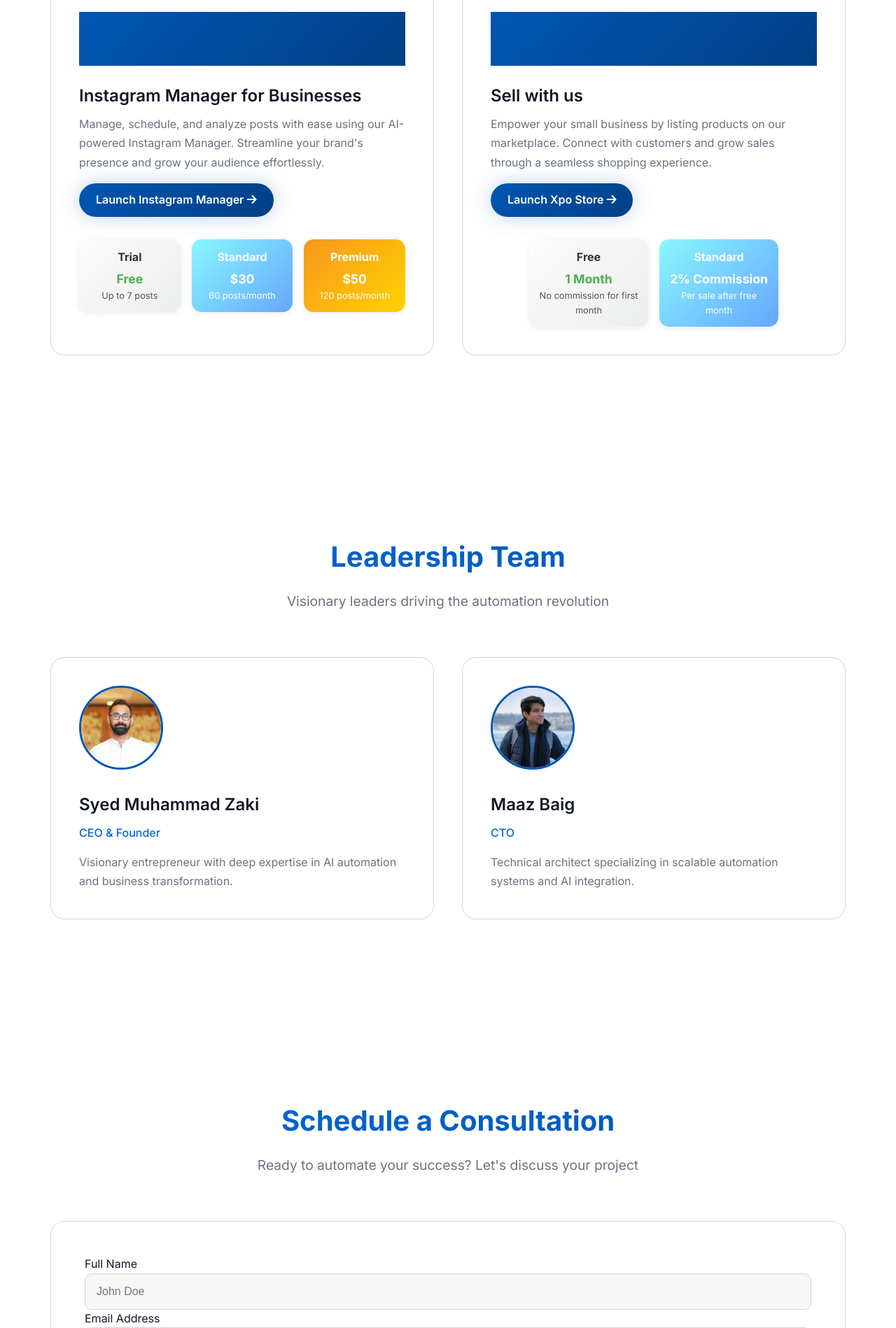
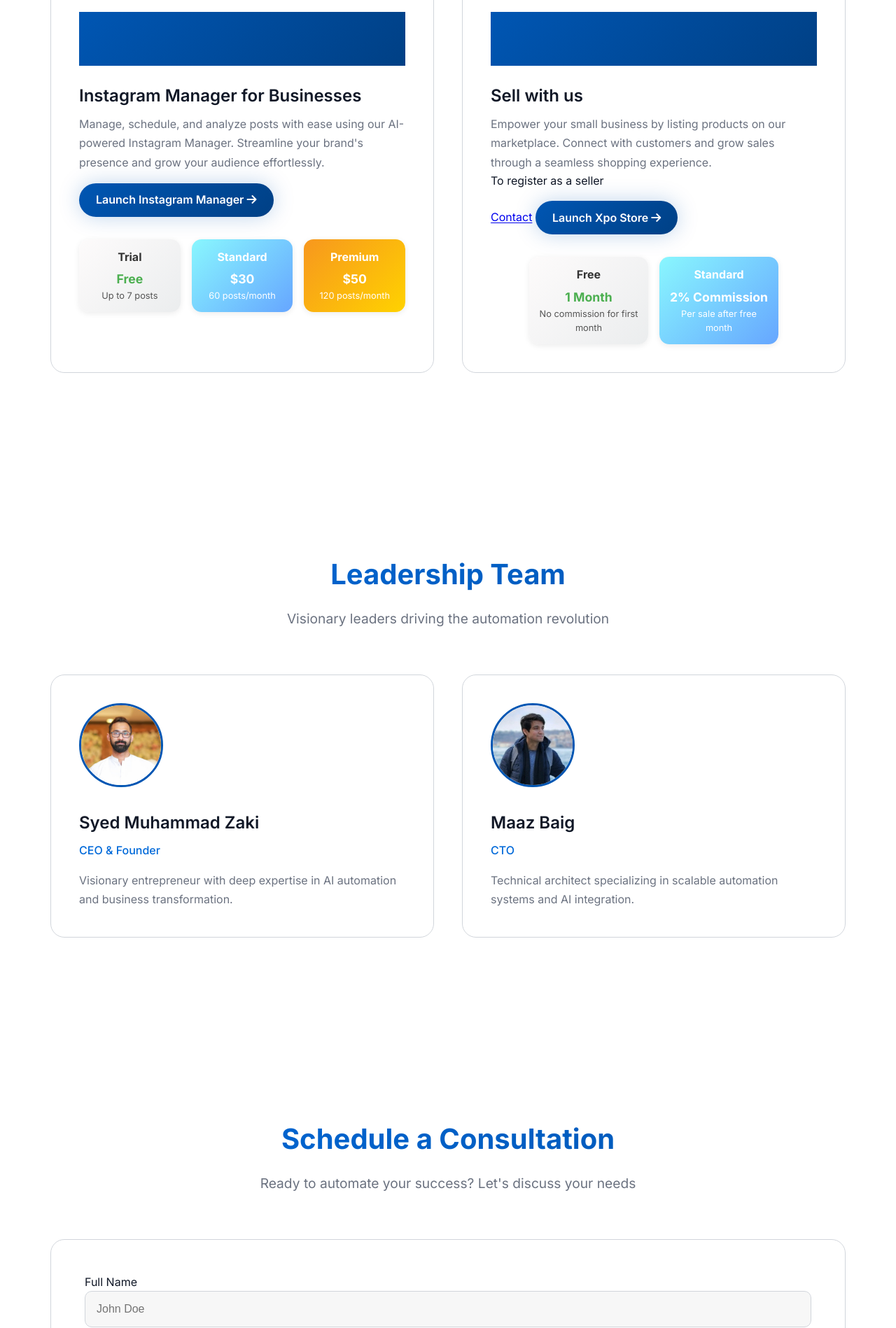
Before and after one commit to automatexpos/automatexpo, a Flask app: page / in a window 1280 px wide. Shown: the part 2486-4384 px from the top of the page at 70% size. Run offline with Flask 3, Linux system fonts and the light colour scheme.

Commit message:
minor update

```diff
--- a/templates/index.html
+++ b/templates/index.html
@@ -152,6 +152,8 @@
                     Empower your small business by listing products on our marketplace.
                     Connect with customers and grow sales through a seamless shopping experience.
                 </p>
+                <p>To register as a seller</p>
+                <a href="#contact">Contact</a>
                 <a href="https://automatexpo-store.vercel.app" target="_blank"
                     style="display:inline-block;margin-top:1rem;padding:0.7rem 1.5rem;
                             background:var(--gradient-1);color:white;border-radius:30px;
@@ -221,7 +223,7 @@
     <!-- Contact -->
     <section id="contact" class="contact">
         <h2 class="section-title">Schedule a Consultation</h2>
-        <p class="section-subtitle">Ready to automate your success? Let's discuss your project</p>
+        <p class="section-subtitle">Ready to automate your success? Let's discuss your needs</p>
 
         <form class="contact-form fade-in" id="consultationForm">
             <div class="form-group">
@@ -235,8 +237,8 @@
             </div>
 
             <div class="form-group">
-                <label class="form-label" for="topic">Project Brief</label>
-                <textarea id="topic" class="form-textarea" required placeholder="Tell us about your automation needs..."></textarea>
+                <label class="form-label" for="topic">Requirement</label>
+                <textarea id="topic" class="form-textarea" required placeholder="Tell us about your needs..."></textarea>
             </div>
 
             <button type="submit" class="form-submit">
```
